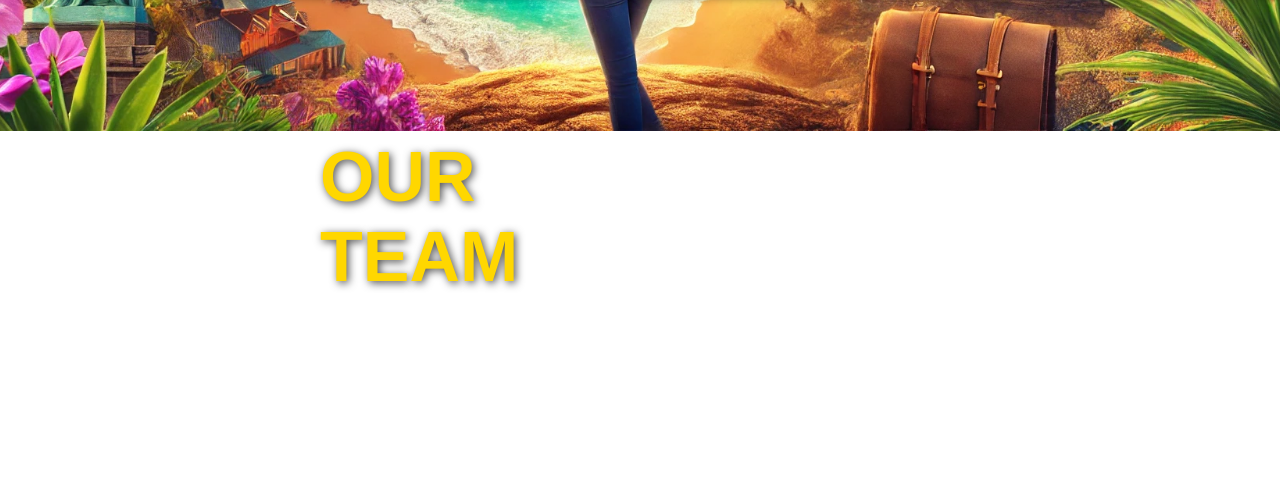
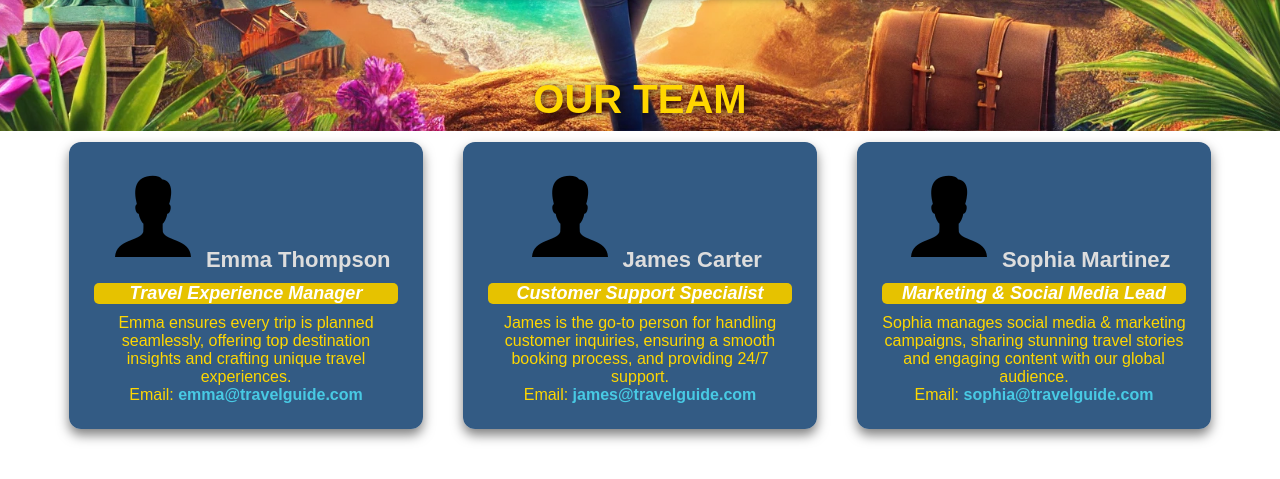
Before and after one commit to AbednAboH/travel-recommendation-website, a plain HTML site: page travelRecommendation/about_us.html in a window 1280 px wide. Shown: the part 669-1148 px from the top of the page. Before the commit the page ends 1006 px from the top, so only its background shows below. Drawn offline with Linux system fonts and the light colour scheme.

Commit message:
added team members in contact us

```diff
--- a/travelRecommendation/about_us.html
+++ b/travelRecommendation/about_us.html
@@ -23,8 +23,33 @@
         <h2>ABOUT US</h2>
         <p>TravelGuide is a premier travel company dedicated to creating unforgettable experiences for explorers worldwide. We specialize in crafting personalized travel packages that cater to every traveler’s needs, whether it’s a relaxing beach retreat, an exhilarating adventure, or a cultural immersion in historic cities. With a vast network of global destinations, we ensure seamless travel planning by handling flights, accommodations, guided tours, and local experiences. Our expert team is available 24/7 to provide support, ensuring a hassle-free journey from start to finish. At TravelGuide, we believe that travel is more than just visiting new places—it’s about discovering new cultures, making lasting memories, and embracing the spirit of adventure. Whether you're looking for luxury escapes, budget-friendly getaways, or off-the-beaten-path adventures, we are here to turn your travel dreams into reality. Let TravelGuide take you on an unforgettable journey where the world becomes your playground.</p>
     </div>
-     <div class=team-info>
-        <h3>OUR TEAM</h3>
+    <div class="team-container">
+        <h2>OUR TEAM</h2>
+        <div class="team-members">
+            <div class="team-member">
+                <img src="../images/user.png"></img>
+                <h3>Emma Thompson</h3>
+                <p><strong>Travel Experience Manager</strong></p>
+                <p>Emma ensures every trip is planned seamlessly, offering top destination insights and crafting unique travel experiences.</p>
+                <p>Email: <a href="mailto:emma@travelguide.com">emma@travelguide.com</a></p>
+            </div>
+
+            <div class="team-member">
+                <img src="../images/user.png"></img>
+                <h3>James Carter</h3>
+                <p><strong>Customer Support Specialist</strong></p>
+                <p>James is the go-to person for handling customer inquiries, ensuring a smooth booking process, and providing 24/7 support.</p>
+                <p>Email: <a href="mailto:james@travelguide.com">james@travelguide.com</a></p>
+            </div>
+
+            <div class="team-member">
+                <img src="../images/user.png"></img>
+                <h3>Sophia Martinez</h3>
+                <p><strong>Marketing & Social Media Lead</strong></p>
+                <p>Sophia manages social media & marketing campaigns, sharing stunning travel stories and engaging content with our global audience.</p>
+                <p>Email: <a href="mailto:sophia@travelguide.com">sophia@travelguide.com</a></p>
+            </div>
+        </div>
     </div>
     <div class="social-bar">
         <div class="line"></div>
--- a/travelRecommendation/navigation_bar_styles.css
+++ b/travelRecommendation/navigation_bar_styles.css
@@ -406,3 +406,92 @@ nav ul li a:hover {
 .contactForm button:hover {
     background: #e6c200;
 }
+.team-container {
+    text-align: center;
+    padding: 50px;
+    margin-top: 30px; /* Adds spacing from the previous section */
+}
+
+/* OUR TEAM Title */
+.team-container h2 {
+    font-size: 40px;
+    color: #FFD700; /* Gold for a premium look */
+    text-shadow: 2px 2px 8px rgba(0, 0, 0, 0.8);
+    margin-bottom: 20px;
+}
+
+/* Align Team Members Horizontally */
+.team-members {
+    display: flex;
+    justify-content: center;
+    gap: 40px; /* Increased space between team members */
+    flex-wrap: wrap; /* Allows wrapping for smaller screens */
+}
+
+/* Team Member Card */
+.team-member {
+    background: rgba(0, 51, 102, 0.8); /* Deep Blue with transparency */
+    padding: 25px;
+    border-radius: 12px;
+    width: 30%;
+    max-width: 400px;
+    box-shadow: 0px 6px 12px rgba(0, 0, 0, 0.5);
+    text-align: center; /* Centers content */
+    color: white;
+    transition: transform 0.3s ease, box-shadow 0.3s ease;
+}
+
+/* Hover Effect */
+.team-member:hover {
+    transform: translateY(-5px);
+    box-shadow: 0px 8px 20px rgba(0, 0, 0, 0.6);
+}
+
+/* Team Member Name */
+.team-member h3 {
+    font-size: 22px;
+    color:#DDDDDD; /* Keeps names clear */
+    font-weight: bold;
+    display: inline-block;
+    margin-bottom: 10px;
+}
+
+/* Team Member Role */
+.team-member p:first-of-type {
+    font-size: 18px;
+    color: white; /* Soft Gray */
+    font-style: italic;
+    margin-bottom: 10px;
+    background:#e6c200; /* Gold background */
+
+    border-radius: 5px;
+}
+
+/* Description */
+.team-member p {
+    font-size: 16px;
+    color: #FFD700; /* Light Gold for readability */
+}
+
+/* Email Link Styling */
+.team-member a {
+    color: #48CAE4; /* Sky Blue for clear visibility */
+    text-decoration: none;
+    font-weight: bold;
+}
+
+.team-member a:hover {
+    text-decoration: underline;
+}
+
+/* 📌 Make It Responsive */
+@media (max-width: 1024px) {
+    .team-members {
+        flex-direction: column;
+        align-items: center;
+    }
+
+    .team-member {
+        width: 80%;
+    }
+}
```
Also changed, not shown: images/user.png (added).
